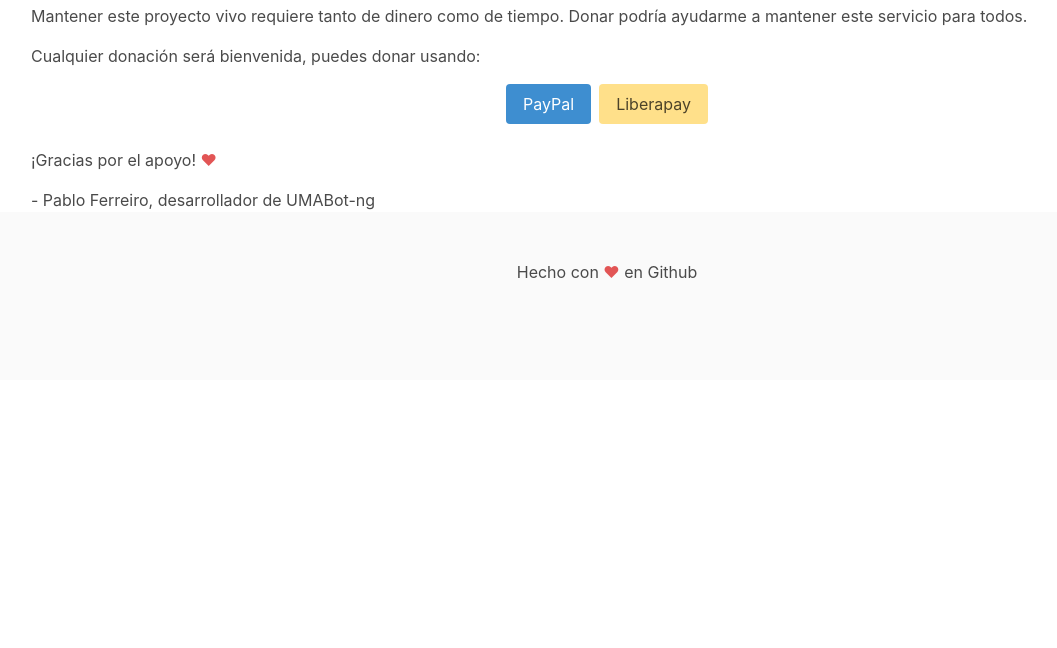
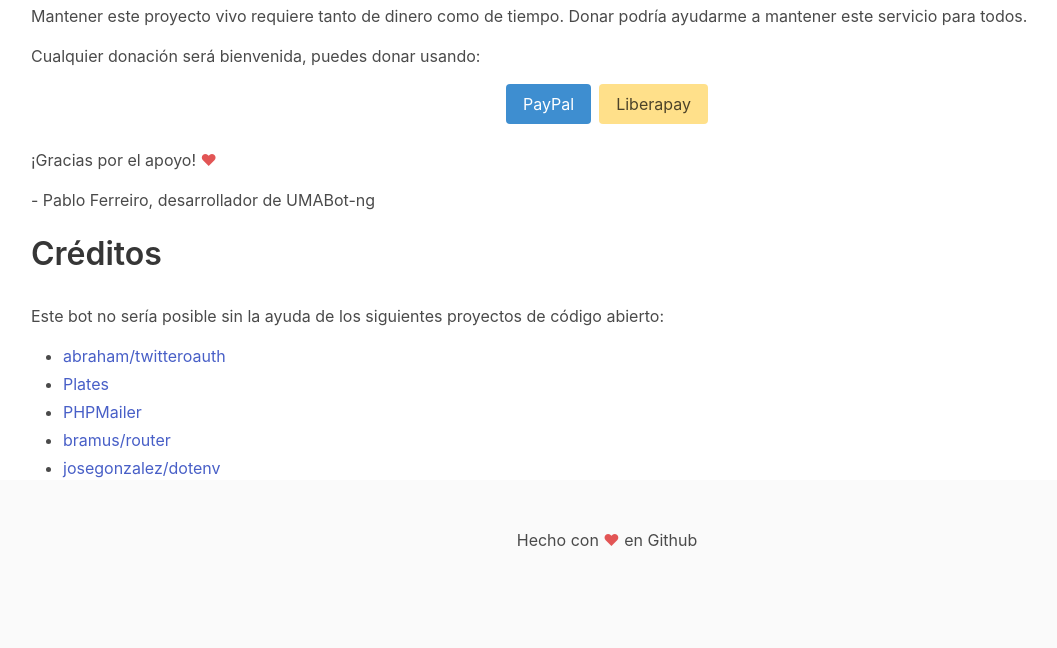
Before and after one commit to pablouser1/UMABot-ng, a PHP site: template templates/about.php in a window 1280 px wide. Shown: the part 576-1224 px from the top of the page, without its empty margins (33-1090 px from the left). Before the commit the page ends 854 px from the top, so only its background shows below. Run offline with PHP 8.4, Linux system fonts and the light colour scheme; the template is opened without the code that fills it, so the values that code supplies are empty; some libraries are stand-ins or nearby versions.

Commit message:
Explicaciones

```diff
--- a/templates/about.php
+++ b/templates/about.php
@@ -37,4 +37,15 @@
         <p>¡Gracias por el apoyo! <span style="color: #e25555;">&#9829;</span></p>
         <p>- Pablo Ferreiro, desarrollador de UMABot-ng</p>
     </div>
+    <div class="content">
+        <p class="title">Créditos</p>
+        <p>Este bot no sería posible sin la ayuda de los siguientes proyectos de código abierto:</p>
+        <ul>
+            <li><a href="https://github.com/abraham/twitteroauth" rel="nofollow">abraham/twitteroauth</a></li>
+            <li><a href="https://github.com/thephpleague/plates" rel="nofollow">Plates</a></li>
+            <li><a href="https://github.com/PHPMailer/PHPMailer" rel="nofollow">PHPMailer</a></li>
+            <li><a href="https://github.com/bramus/router" rel="nofollow">bramus/router</a></li>
+            <li><a href="https://github.com/josegonzalez/php-dotenv" rel="nofollow">josegonzalez/dotenv</a></li>
+        </ul>
+    </div>
 </div>
```
Also changed, not shown: README.md, src/Items/BaseItem.php (line endings or trailing spaces), src/Items/User.php (line endings or trailing spaces).
